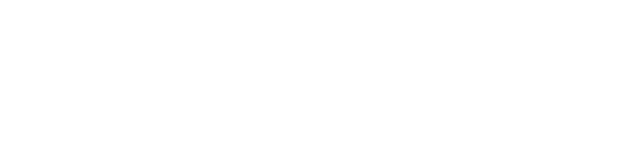
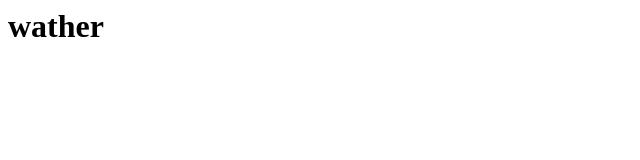
Before and after one commit to abdullohfs2009/Master-Hacker-, a plain HTML site: page index.html in a window 1280 px wide. Shown: the whole page, without its empty margins (0-640 px from the left). Drawn offline with Linux system fonts and the light colour scheme.

Commit message:
Update index.html

```diff
--- a/index.html
+++ b/index.html
@@ -1,4 +1,3 @@
 <html>
-
-
+  <h1> wather</h1>
 </html>
```
